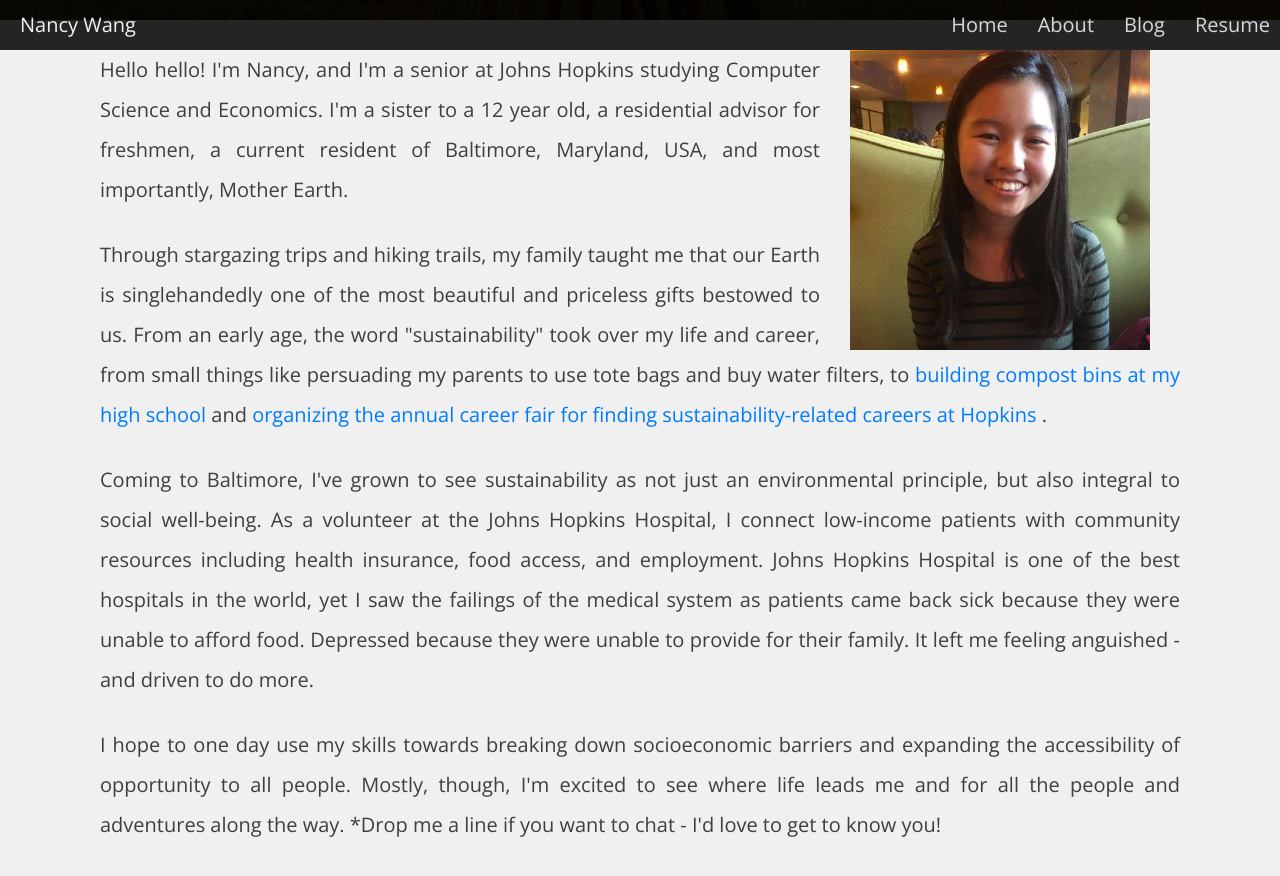
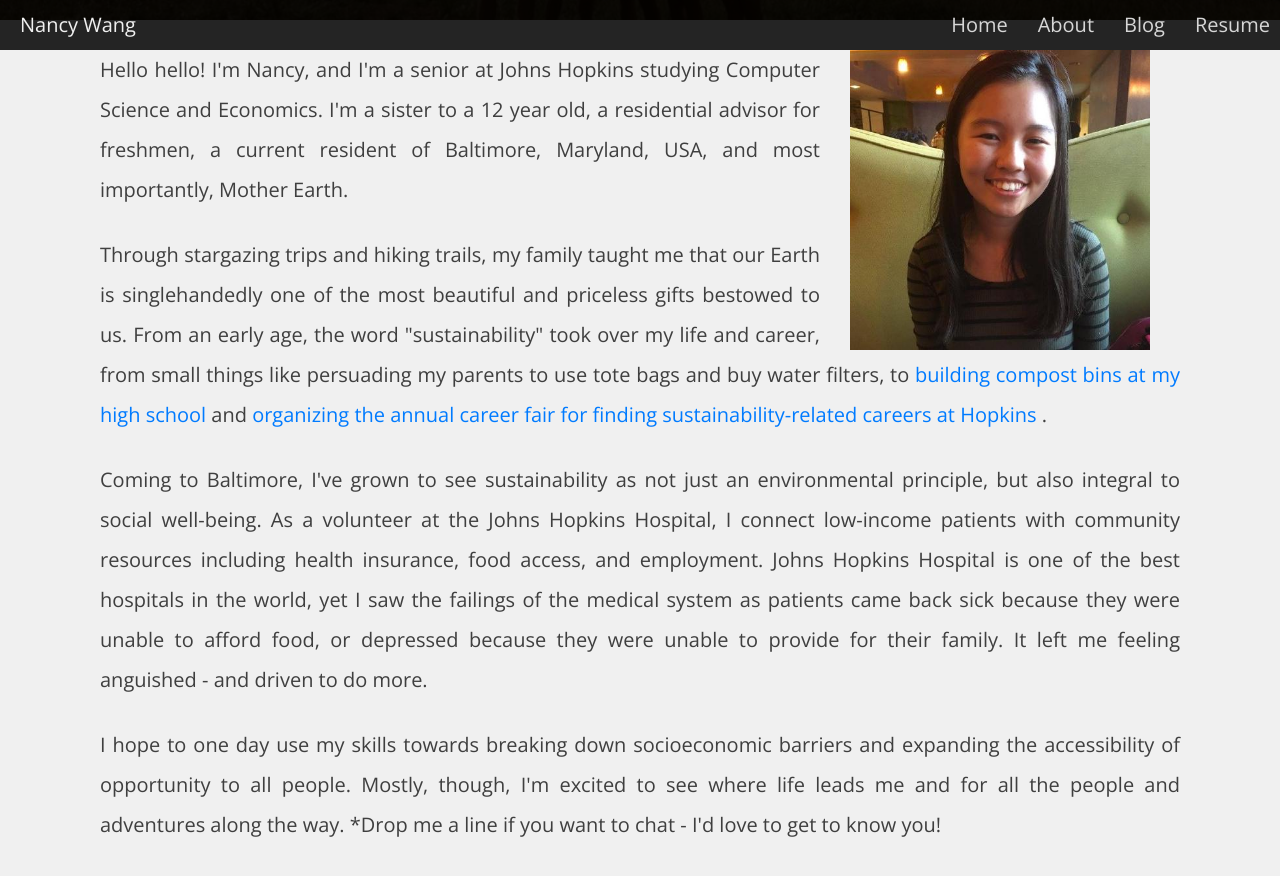
Before and after one commit to nancy-wang/nancy-wang.com, a Jekyll site: the page built from about.html, in a window 1280 px wide and 900 px high, scrolled down 295 px. Shown: the top 876 px of the window. Built offline with Jekyll 4.4.1, drawn with Linux system fonts in a browser that asks for light colours.

```diff
--- a/about.html
+++ b/about.html
@@ -23,7 +23,7 @@ title: About Me
                 our Earth is singlehandedly one of the most beautiful and priceless
                 gifts bestowed to us. From an early age, the word "sustainability" took over
                 my life and career, from small things like persuading my parents to use
-                tote bags and buy water filters, to <a href= "https://waghostwriter.com/40982/features/composting-starts-at-wa/">
+                tote bags and buy water filters, to <a href= "https://youtu.be/70EkbQNXdko">
                 building compost bins at my high school</a> and <a href = "https://hub.jhu.edu/at-work/2018/04/19/sustainability-green-blue-jay-awards-2018/">
                 organizing the annual career
                 fair for finding sustainability-related careers at Hopkins </a>.
@@ -37,7 +37,7 @@ title: About Me
                 and employment. Johns Hopkins Hospital is one of the best
                 hospitals in the world, yet I saw the failings of the
                 medical system as patients came back sick because they were unable
-                to afford food. Depressed because they were
+                to afford food, or depressed because they were
                 unable to provide for their family. It left me feeling anguished - and
                 driven to do more.
             </p>
```
Also changed, not shown: Gemfile.lock.
